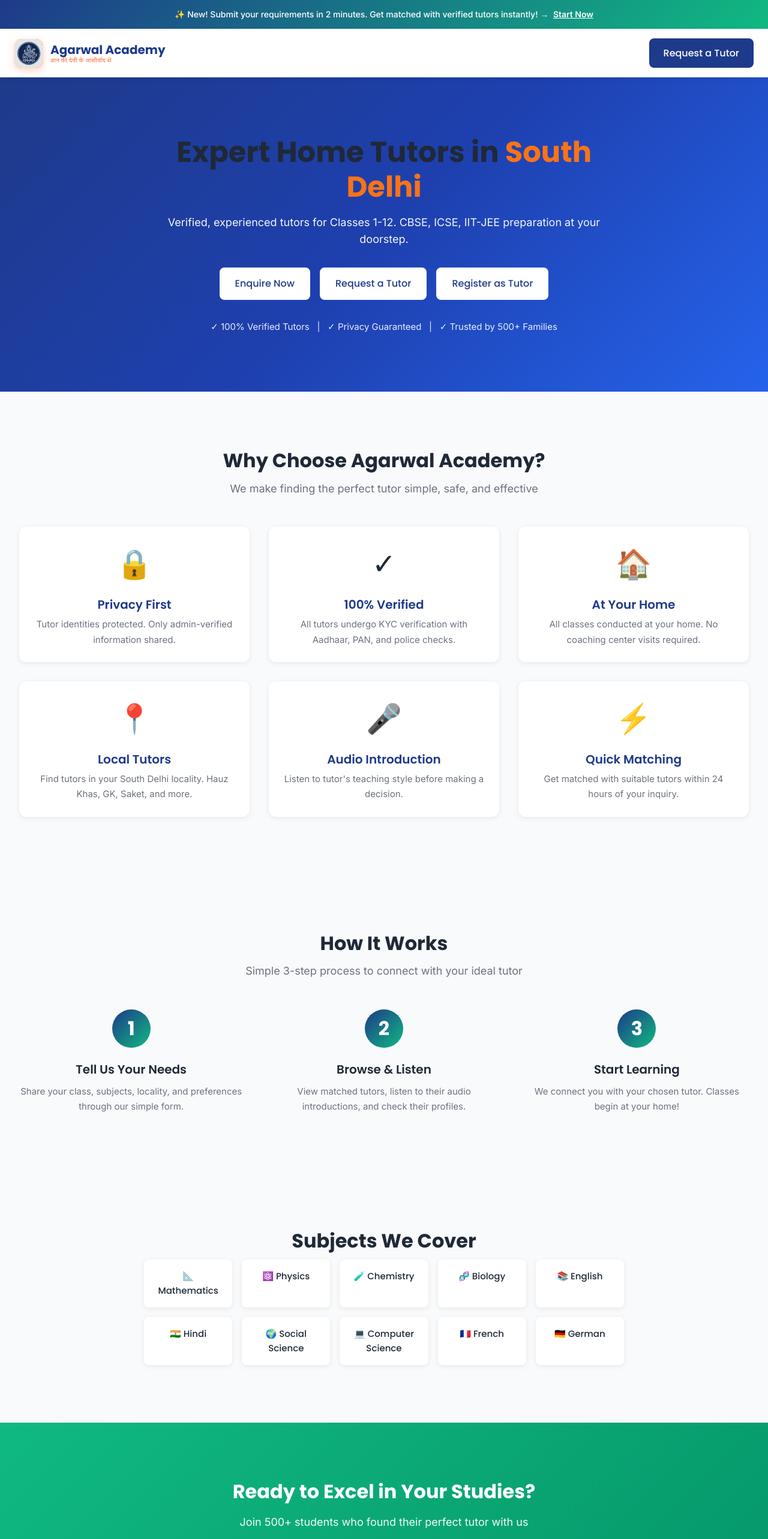
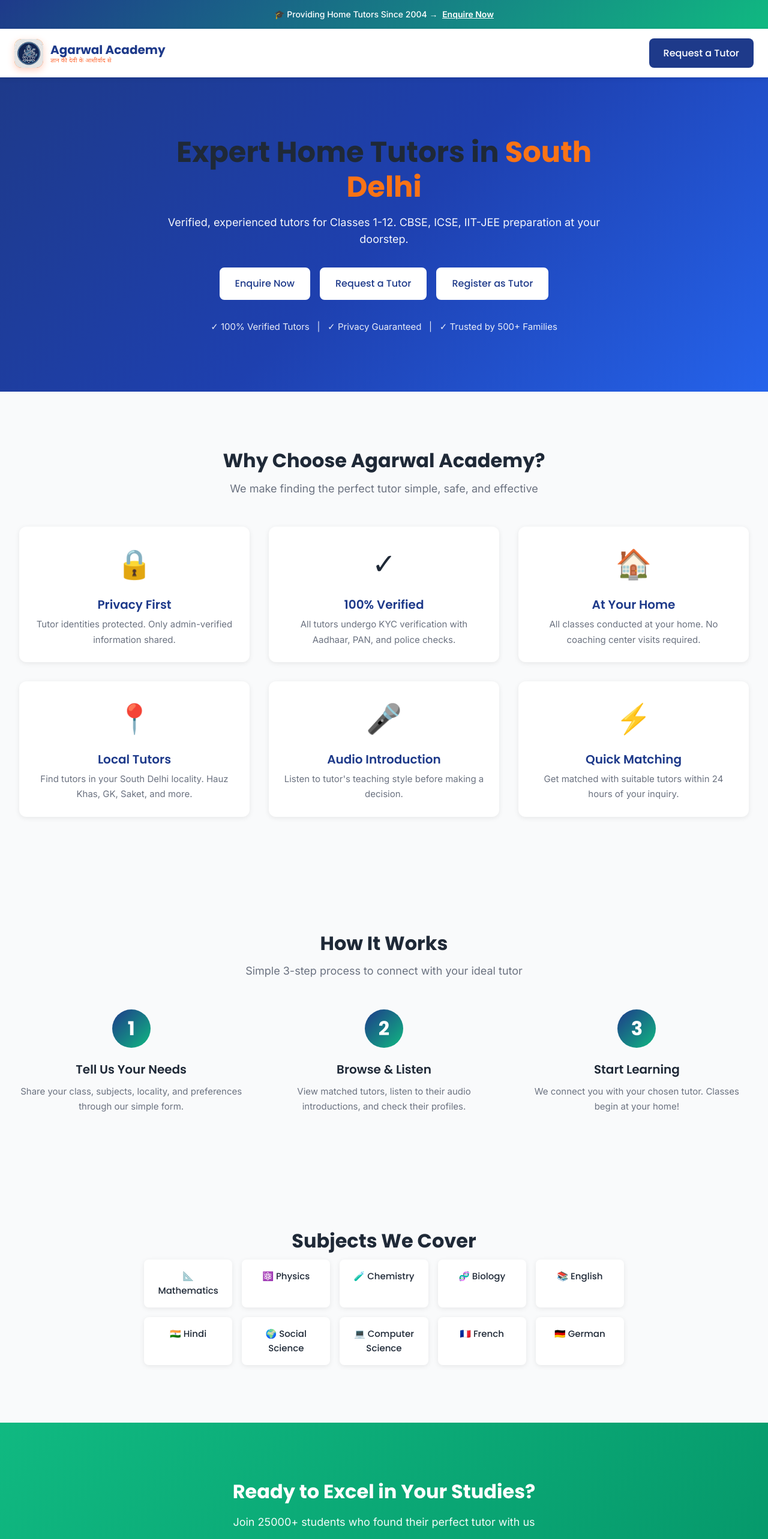
Before and after one commit to Glassfield/AgarwalAcademy, a React (Vite) app: page / in a window 1280 px wide. Shown: the top 2566 px of the page at 60% size. Built offline with nearby package versions, Linux system fonts and the light colour scheme; no server answers.

Commit message:
update CTA count to 25000+ and announcement to since 2004

```diff
--- a/src/components/common/Header.jsx
+++ b/src/components/common/Header.jsx
@@ -11,7 +11,7 @@
       {/* Optional Announcement Bar */}
       <div className="announcement-bar">
         <p className="announcement-text">
-          ✨ New! Submit your requirements in 2 minutes. Get matched with verified tutors instantly! → <a href="/enquiry" className="announcement-link">Start Now</a>
+          🎓 Providing Home Tutors Since 2004 → <a href="/enquiry" className="announcement-link">Enquire Now</a>
         </p>
       </div>
 
--- a/src/pages/Home.jsx
+++ b/src/pages/Home.jsx
@@ -158,7 +158,7 @@
         <div className="container-custom">
           <div className="cta-content">
             <h2>Ready to Excel in Your Studies?</h2>
-            <p>Join 500+ students who found their perfect tutor with us</p>
+            <p>Join 25000+ students who found their perfect tutor with us</p>
             <Button to="/enquiry" variant="accent" size="lg">
               Request a Tutor
             </Button>
```
